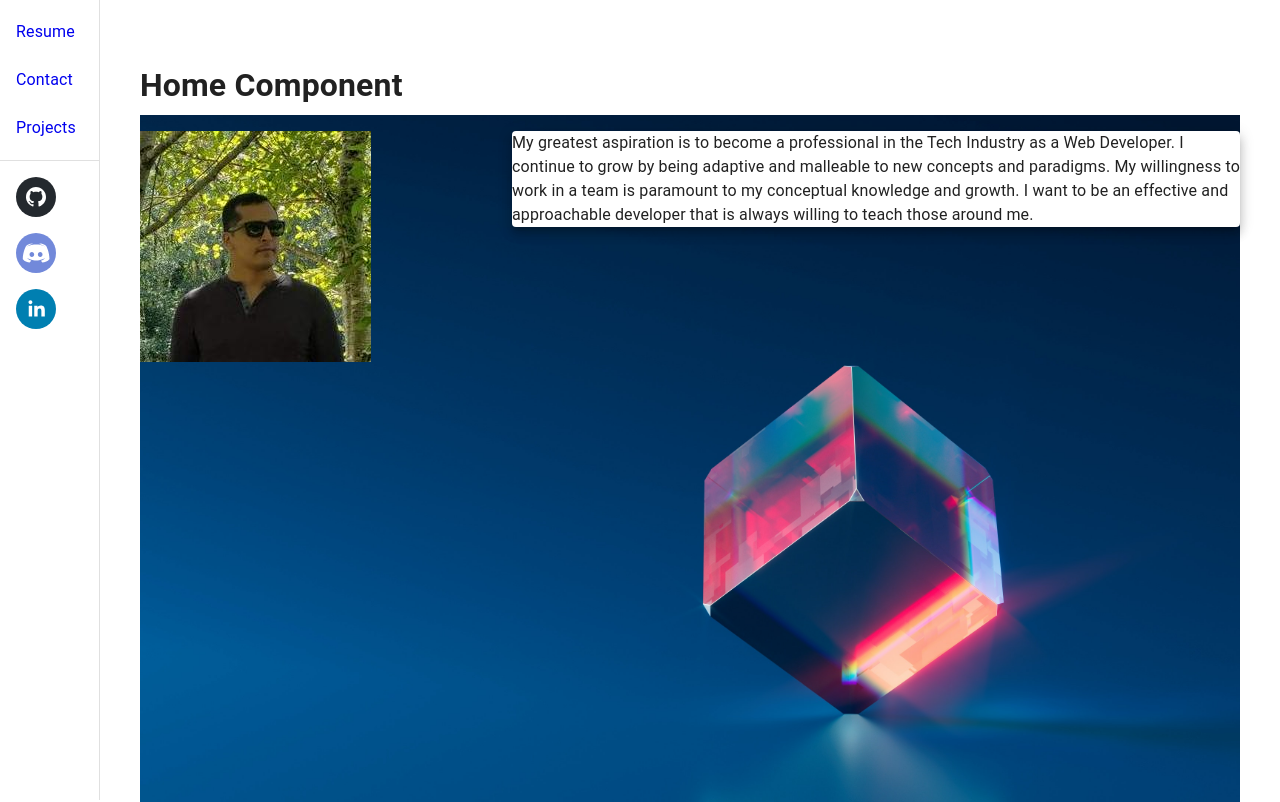
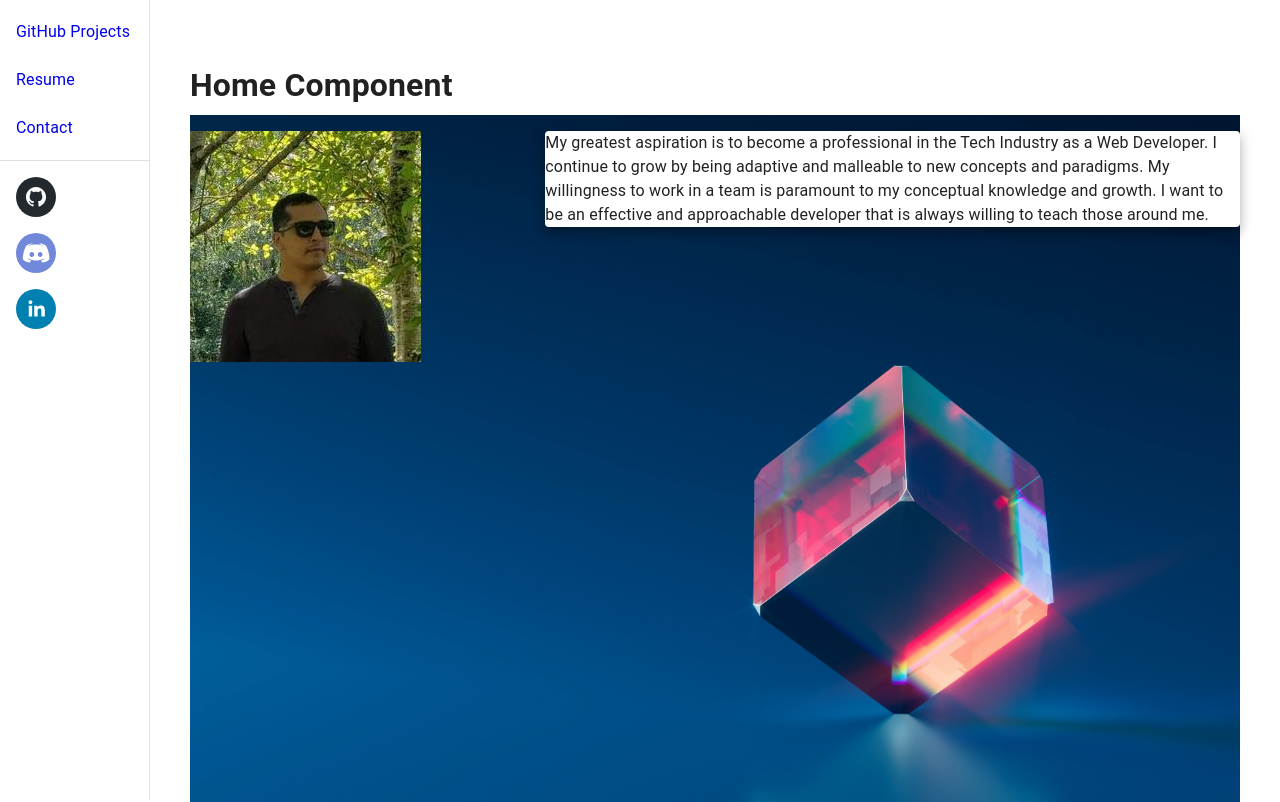
Before and after one commit to antoni909/react-personal-portfolio, a React (Create React App) app: page / in a window 1280 px wide. Shown: the top 802 px of the page. Built offline with nearby package versions, Linux system fonts and the light colour scheme; no server answers.

Commit message:
update nav bar drawer width to 150

```diff
--- a/src/Navigation/Nav.jsx
+++ b/src/Navigation/Nav.jsx
@@ -11,11 +11,11 @@ import ListItem from '@mui/material/ListItem';
 import ListItemText from '@mui/material/ListItemText';
 import { SocialIcon } from 'react-social-icons';
 
-const drawerWidth = 100;
+const drawerWidth = 150;
 const menuList = [
+  {text: 'Projects', path: <Link style={{ textDecoration: 'none' }} to="/solo_projects">GitHub Projects</Link>},
   {text: 'Resume', path: <Link style={{ textDecoration: 'none' }} to="/resume">Resume</Link>},
-  {text: 'Contact', path: <Link style={{ textDecoration: 'none' }} to="/contact">Contact</Link>},
-  {text: 'Projects', path: <Link style={{ textDecoration: 'none' }} to="/solo_projects">Projects</Link>}
+  {text: 'Contact', path: <Link style={{ textDecoration: 'none' }} to="/contact">Contact</Link>}
 ]
 const mediaList = [
   {text: 'GitHub', url: 'https://github.com/antoni909' },
```
